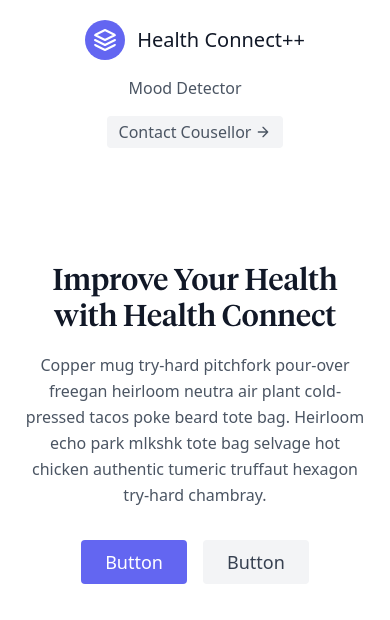
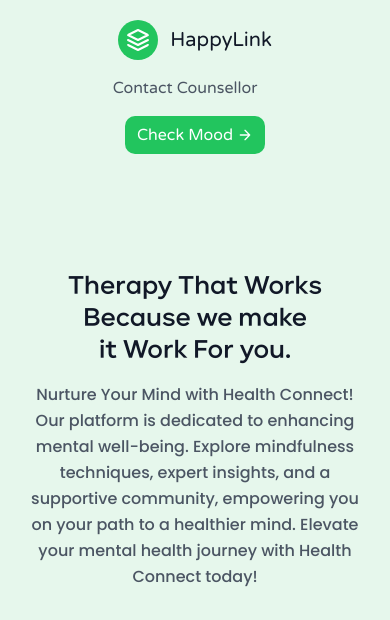
Before and after one commit to devvratpathak/msc-microsoft, a Flask app: page / in a window 390 px wide. Shown: the top 620 px of the page. Run offline with Flask 3, Linux system fonts and the light colour scheme.

Commit message:
made bootifull homepage

```diff
--- a/app.py
+++ b/app.py
@@ -7,4 +7,4 @@ app = Flask(__name__)
 def main_page():
     return render_template("index.html")
 
-app.run(debug=True)
+app.run(port = 5000,debug=True)
--- a/static/css/output.css
+++ b/static/css/output.css
@@ -679,6 +683,18 @@ video {
   border-radius: 9999px;
 }
 
+.rounded-lg {
+  border-radius: 0.5rem;
+}
+
+.rounded-xl {
+  border-radius: 0.75rem;
+}
+
+.rounded-\[10px\] {
+  border-radius: 10px;
+}
+
 .border-0 {
   border-width: 0px;
 }
@@ -691,6 +707,68 @@ video {
 .bg-indigo-500 {
   --tw-bg-opacity: 1;
   background-color: rgb(99 102 241 / var(--tw-bg-opacity));
+}
+
+.bg-white {
+  --tw-bg-opacity: 1;
+  background-color: rgb(255 255 255 / var(--tw-bg-opacity));
+}
+
+.bg-\[\] {
+  background-color: ;
+}
+
+.bg-\[\#000\] {
+  --tw-bg-opacity: 1;
+  background-color: rgb(0 0 0 / var(--tw-bg-opacity));
+}
+
+.bg-\[\#ffa1a1\] {
+  --tw-bg-opacity: 1;
+  background-color: rgb(255 161 161 / var(--tw-bg-opacity));
+}
+
+.bg-\[\#fbc1c1\] {
+  --tw-bg-opacity: 1;
+  background-color: rgb(251 193 193 / var(--tw-bg-opacity));
+}
+
+.bg-\[\#ffe9e9\] {
+  --tw-bg-opacity: 1;
+  background-color: rgb(255 233 233 / var(--tw-bg-opacity));
+}
+
+.bg-\[\#fff4f4\] {
+  --tw-bg-opacity: 1;
+  background-color: rgb(255 244 244 / var(--tw-bg-opacity));
+}
+
+.bg-\[\#\] {
+  background-color: #;
+}
+
+.bg-\[\#\#E6F7EC\] {
+  background-color: ##E6F7EC;
+}
+
+.bg-\[\#E6F7EC\] {
+  --tw-bg-opacity: 1;
+  background-color: rgb(230 247 236 / var(--tw-bg-opacity));
+}
+
+.bg-green-500 {
+  --tw-bg-opacity: 1;
+  background-color: rgb(34 197 94 / var(--tw-bg-opacity));
+}
+
+.bg-green-100 {
+  --tw-bg-opacity: 1;
+  background-color: rgb(220 252 231 / var(--tw-bg-opacity));
+}
+
+.bg-green-600 {
+  --tw-bg-opacity: 1;
+  background-color: rgb(22 163 74 / var(--tw-bg-opacity));
 }
 
 .object-cover {
@@ -741,6 +819,41 @@ video {
   padding-bottom: 0.25rem;
 }
 
+.py-5 {
+  padding-top: 1.25rem;
+  padding-bottom: 1.25rem;
+}
+
+.py-3 {
+  padding-top: 0.75rem;
+  padding-bottom: 0.75rem;
+}
+
+.px-10 {
+  padding-left: 2.5rem;
+  padding-right: 2.5rem;
+}
+
+.py-\[8px\] {
+  padding-top: 8px;
+  padding-bottom: 8px;
+}
+
+.px-\[12px\] {
+  padding-left: 12px;
+  padding-right: 12px;
+}
+
+.py-\[6px\] {
+  padding-top: 6px;
+  padding-bottom: 6px;
+}
+
+.py-\[7px\] {
+  padding-top: 7px;
+  padding-bottom: 7px;
+}
+
 .text-center {
   text-align: center;
 }
@@ -763,6 +876,16 @@ video {
 .text-xl {
   font-size: 1.25rem;
   line-height: 1.75rem;
+}
+
+.text-5xl {
+  font-size: 3rem;
+  line-height: 1;
+}
+
+.text-2xl {
+  font-size: 1.5rem;
+  line-height: 2rem;
 }
 
 .font-medium {
--- a/static/css/own.css
+++ b/static/css/own.css
@@ -1,8 +1,10 @@
+
+@import url('https://fonts.googleapis.com/css2?family=Montserrat:ital,wght@0,100..900;1,100..900&family=Poppins:wght@100;500&display=swap');
 @import url('https://fonts.googleapis.com/css2?family=Varela+Round&display=swap');
 
 @font-face {
-    font-family: 'Avenir';
-    src: url('../fonts/AvenirLTStd-Book.otf');
+    font-family: 'carmen';
+    src: url('../fonts/carmen-sans-7.ttf');
 }
 
 @font-face {
@@ -32,9 +34,24 @@
 }
 
 h1{
-    font-family: 'Timepos_Headline';
+    font-family: 'carmen';
 }
 
 buttons{
-    font-family: "Varela Round", sans-serif;
+
+font-family: "Varela Round", sans-serif !important;
 }
+
+header{
+    font-family: 'Varela Round';
+}
+
+p{
+    font-family: 'poppins';
+}
+
+.hero-section{
+    margin-left: auto;
+    margin-right: auto;
+    max-width: 90rem;
+}
--- a/templates/index.html
+++ b/templates/index.html
@@ -9,18 +9,18 @@
     <title>Mental Care</title>
 </head>
 <body>
-    <header class="text-gray-600 body-font">
+    <header class="text-gray-600 body-font bg-[#E6F7EC]">
         <div class="container mx-auto flex flex-wrap p-5 flex-col md:flex-row items-center">
           <a class="flex title-font font-medium items-center text-gray-900 mb-4 md:mb-0">
-            <svg xmlns="http://www.w3.org/2000/svg" fill="none" stroke="currentColor" stroke-linecap="round" stroke-linejoin="round" stroke-width="2" class="w-10 h-10 text-white p-2 bg-indigo-500 rounded-full" viewBox="0 0 24 24">
+            <svg xmlns="http://www.w3.org/2000/svg" fill="none" stroke="currentColor" stroke-linecap="round" stroke-linejoin="round" stroke-width="2" class="w-10 h-10 text-white p-2 bg-green-500 rounded-full" viewBox="0 0 24 24">
               <path d="M12 2L2 7l10 5 10-5-10-5zM2 17l10 5 10-5M2 12l10 5 10-5"></path>
             </svg>
-            <span class="ml-3 text-xl">Health Connect++</span>
+            <span class="ml-3 text-xl">HappyLink</span>
           </a>
           <nav class="md:ml-auto flex flex-wrap items-center text-base justify-center">
-            <a class="mr-5 hover:text-gray-900">Mood Detector</a>
+            <a class="mr-5 hover:text-gray-900">Contact Counsellor</a>
           </nav>
-          <button class="inline-flex items-center bg-gray-100 border-0 py-1 px-3 focus:outline-none hover:bg-gray-200 rounded text-base mt-4 md:mt-0">Contact Cousellor
+          <button class="px-[12px] py-[7px] inline-flex items-center text-white bg-green-500 border-0 py-1 px-3 focus:outline-none hover:bg-green-700 rounded-[10px] text-base mt-4 md:mt-0">Check Mood
             <svg fill="none" stroke="currentColor" stroke-linecap="round" stroke-linejoin="round" stroke-width="2" class="w-4 h-4 ml-1" viewBox="0 0 24 24">
               <path d="M5 12h14M12 5l7 7-7 7"></path>
             </svg>
@@ -28,23 +28,30 @@
         </div>
       </header>
     <main>
-        <section class="text-gray-600 body-font">
+        <!-- fff4f4 -->
+        <div class="bg-[#E6F7EC]">
+            <section class="text-gray-600 body-font hero-section">
                 <div class="container mx-auto flex px-5 py-24 md:flex-row flex-col items-center">
                   <div class="lg:flex-grow md:w-1/2 lg:pr-24 md:pr-16 flex flex-col md:items-start md:text-left mb-16 md:mb-0 items-center text-center">
-                <h1 class="title-font sm:text-4xl text-3xl mb-4 font-medium text-gray-900">Improve Your Health with
-                  <br class="hidden lg:inline-block"><span>Health Connect</span>
+                    <h1 class="title-font text-2xl sm:text-xl md:text-5xl lg:5xl mb-4 font-medium text-gray-900">Therapy That Works
+                      <br class="hidden lg:inline-block"><span>Because we make</span>
+                      <br>it Work For you.
                     </h1>
-                <p class="mb-8 leading-relaxed">Copper mug try-hard pitchfork pour-over freegan heirloom neutra air plant cold-pressed tacos poke beard tote bag. Heirloom echo park mlkshk tote bag selvage hot chicken authentic tumeric truffaut hexagon try-hard chambray.</p>
+                    <p class="mb-8 leading-relaxed">Nurture Your Mind with Health Connect! Our platform is dedicated to enhancing mental well-being. Explore mindfulness techniques, expert insights, and a supportive community, empowering you on your path to a healthier mind. Elevate your mental health journey with Health Connect today!</p>
                     <div class="flex justify-center">
-                  <button class="inline-flex text-white bg-indigo-500 border-0 py-2 px-6 focus:outline-none hover:bg-indigo-600 rounded text-lg">Button</button>
-                  <button class="ml-4 inline-flex text-gray-700 bg-gray-100 border-0 py-2 px-6 focus:outline-none hover:bg-gray-200 rounded text-lg">Button</button>
+                      <button class="inline-flex text-white rounded-xl bg-green-500 border-0 py-2 px-6 focus:outline-none hover:bg-green-600 text-lg">Check your Mood
+                      </button>
+                      <button class="ml-4 inline-flex py-2 px-6 focus:outline-none rounded text-lg">Explore Counsellors</button>
                     </div>
                   </div>
-              <div class="lg:max-w-lg lg:w-full md:w-1/2 w-5/6">
-                <img class="object-cover object-center rounded" alt="hero" src="{{url_for('static',filename='images/badadimag.png')}}">
+                  <div class="lg:max-w-lg lg:w-full md:w-2/3 w-5/6">
+                    <!-- <img class="object-cover object-center rounded" alt="hero" src="{{url_for('static',filename='images/badagreendimag.png')}}"> -->
+
+                    <video src="{{url_for('static',filename='images/connecting.mp4')}}"></video>
                   </div>
                 </div>
               </section>
+        </div>
     </main>
     </div>
 </body>
```
Also changed, not shown: other parts of static/css/output.css (+48 -0 lines), static/fonts/carmen-sans-7.ttf (added), static/images/badagreendimag.png (added), static/images/greendimag.png (added), 1 other file. Lines whose indentation alone changed are shown as unchanged.
